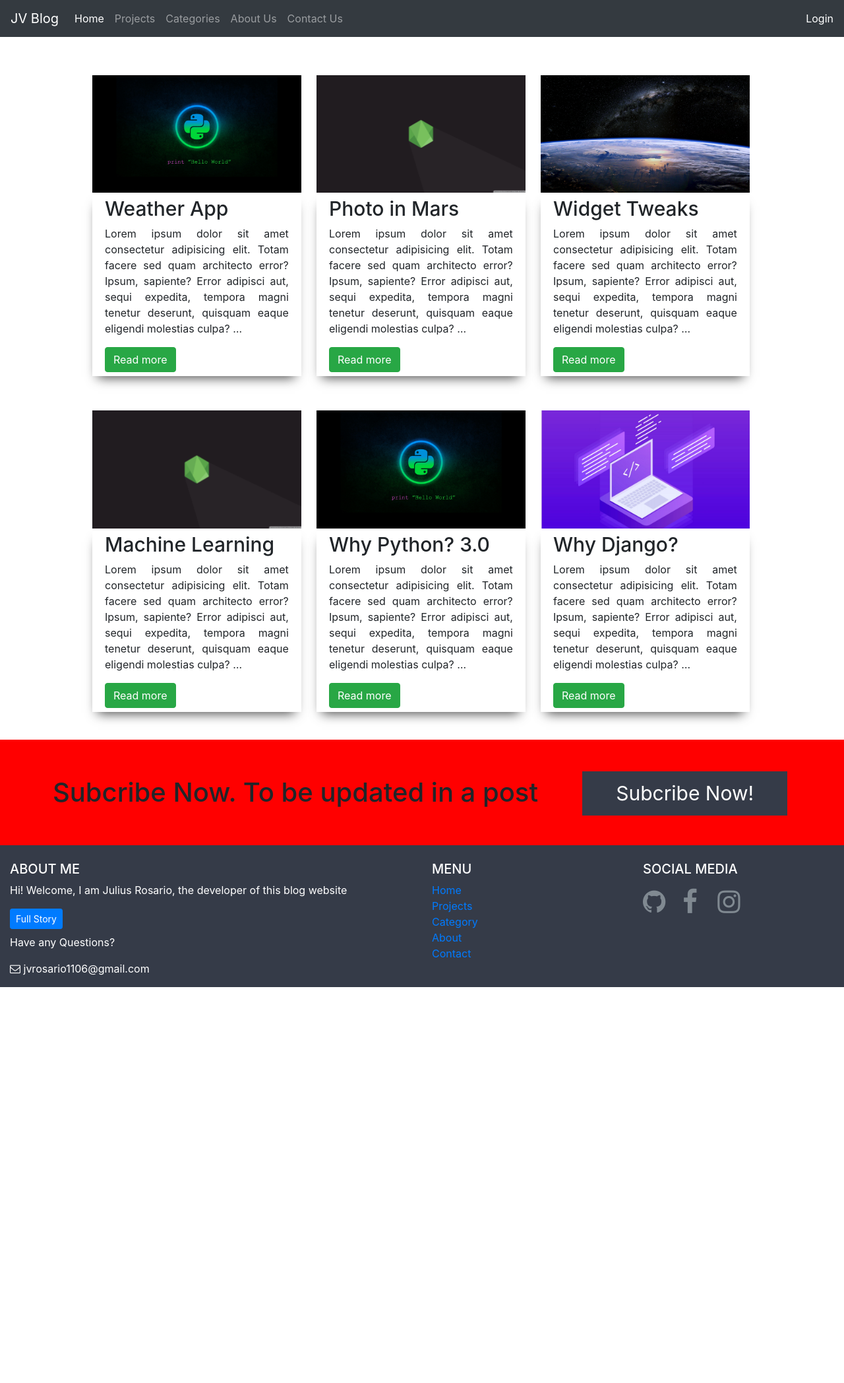
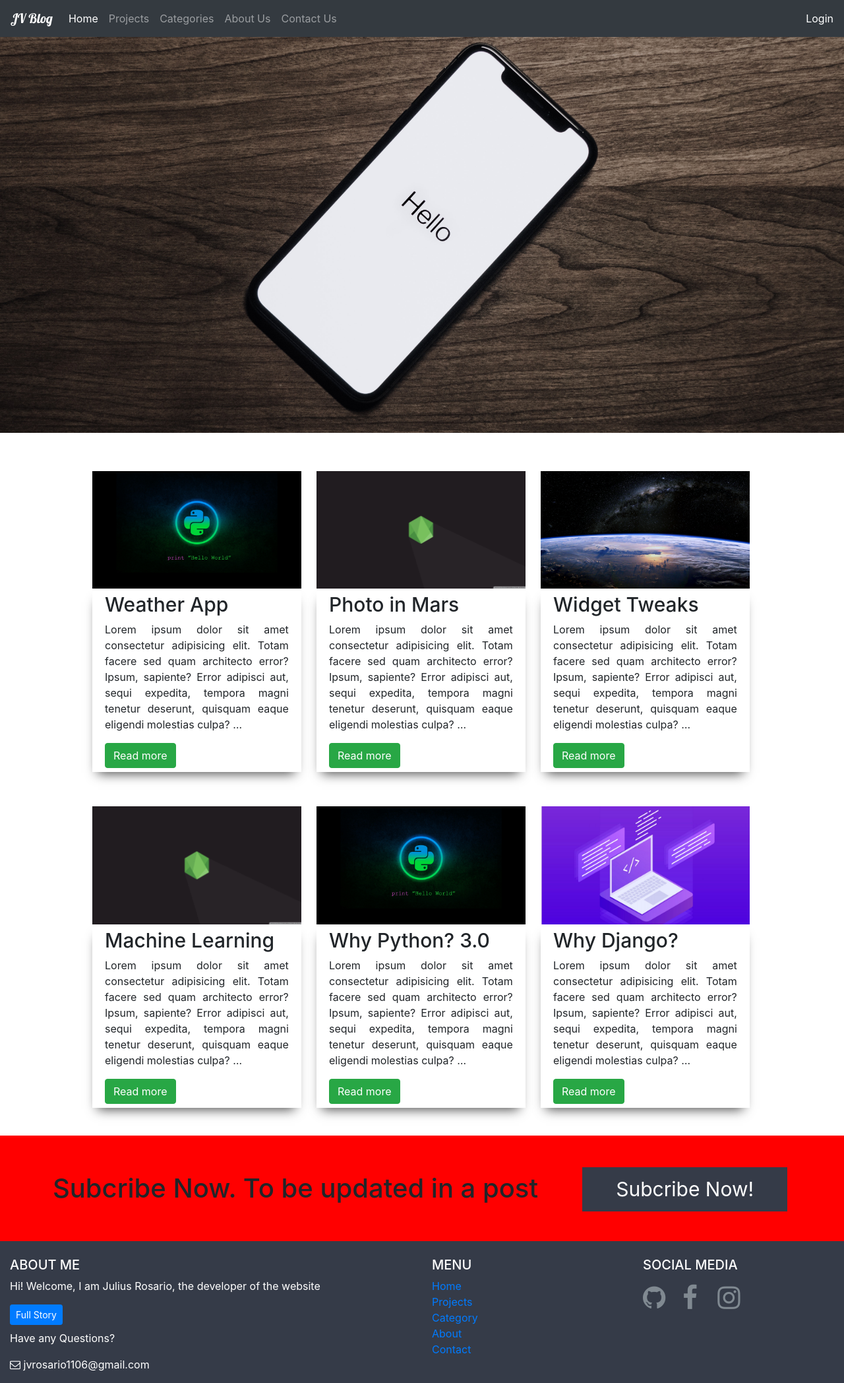
Before and after one commit to jvicrosario1106/Django-Blog, a Django app: page / in a window 1280 px wide. Shown: the whole page at 66% size. Before the commit the page ends 1496 px from the top, so only its background shows below. Run offline with Django 3.2, Linux system fonts and the light colour scheme; data comes from the database, SQL or seed files in the repository; some libraries are stand-ins or nearby versions.

Commit message:
font-family

```diff
--- a/blogapp/templates/blogapp/base.html
+++ b/blogapp/templates/blogapp/base.html
@@ -1,3 +1,4 @@
+{% load static %}
 <!DOCTYPE html>
 <html lang="en">
 <head>
@@ -9,6 +10,7 @@
     <script src="https://stackpath.bootstrapcdn.com/bootstrap/4.5.0/js/bootstrap.min.js" integrity="sha384-OgVRvuATP1z7JjHLkuOU7Xw704+h835Lr+6QL9UvYjZE3Ipu6Tp75j7Bh/kR0JKI" crossorigin="anonymous"></script>
     <script src="https://ajax.googleapis.com/ajax/libs/jquery/3.5.1/jquery.min.js"></script>
     <script src="https://maxcdn.bootstrapcdn.com/bootstrap/3.4.1/js/bootstrap.min.js"></script>
+    <link rel="stylesheet" href="{% static '/css/nav.css' %}">
     <title>Document</title>
 </head>
 <body>
--- a/blogapp/templates/blogapp/footer.html
+++ b/blogapp/templates/blogapp/footer.html
@@ -40,7 +40,7 @@
 
           <!-- Content -->
             <h5 class="text-uppercase">About Me</h5>
-            <p>Hi! Welcome, I am Julius Rosario, the developer of this blog website</p>
+            <p>Hi! Welcome, I am Julius Rosario, the developer of the website</p>
             <a href="" class="btn btn-primary btn-sm mb-2">Full Story</a>
             <p>Have any Questions?</p>
             <p><i class="fa fa-envelope-o"></i> jvrosario1106@gmail.com</p>
--- a/blogapp/templates/blogapp/home.html
+++ b/blogapp/templates/blogapp/home.html
@@ -15,7 +15,7 @@
 
     <main>
         <!-- <h3>Do what you do</h3> -->
-        <!-- <img class = "background" src="{% static '/images/background16.jpg' %}" alt=""> -->
+        <img class = "background" src="{% static '/images/background16.jpg' %}" alt="">
     </main>
 
 
--- /dev/null
+++ b/static/css/nav.css
@@ -0,0 +1,5 @@
+@import url('https://fonts.googleapis.com/css2?family=Lobster&family=Roboto:wght@100;300;400&family=Yellowtail&display=swap');
+@import url('https://fonts.googleapis.com/css2?family=Raleway:wght@200;300;400&display=swap');
+.navbar-brand{
+    font-family: 'Lobster', cursive;
+}
```
